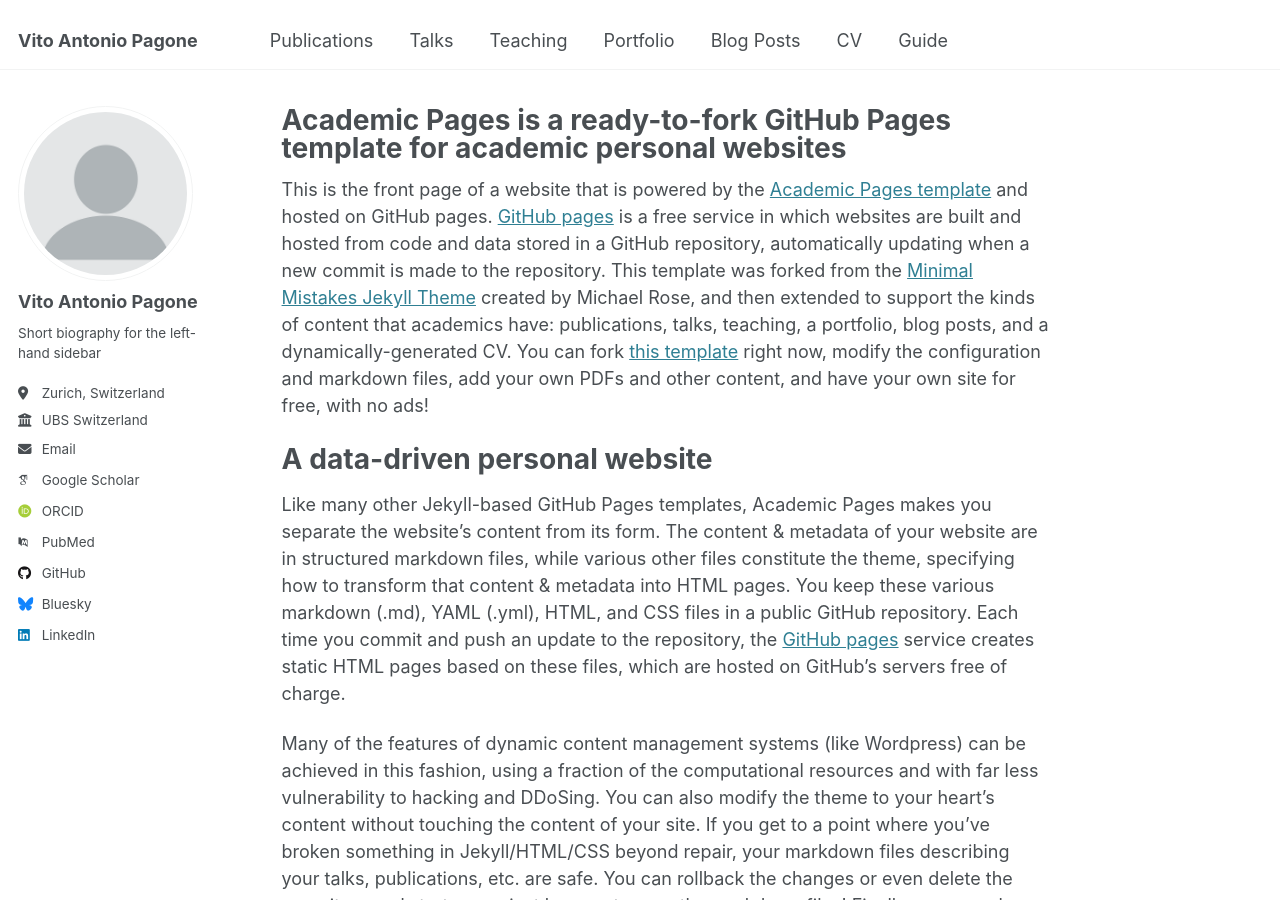
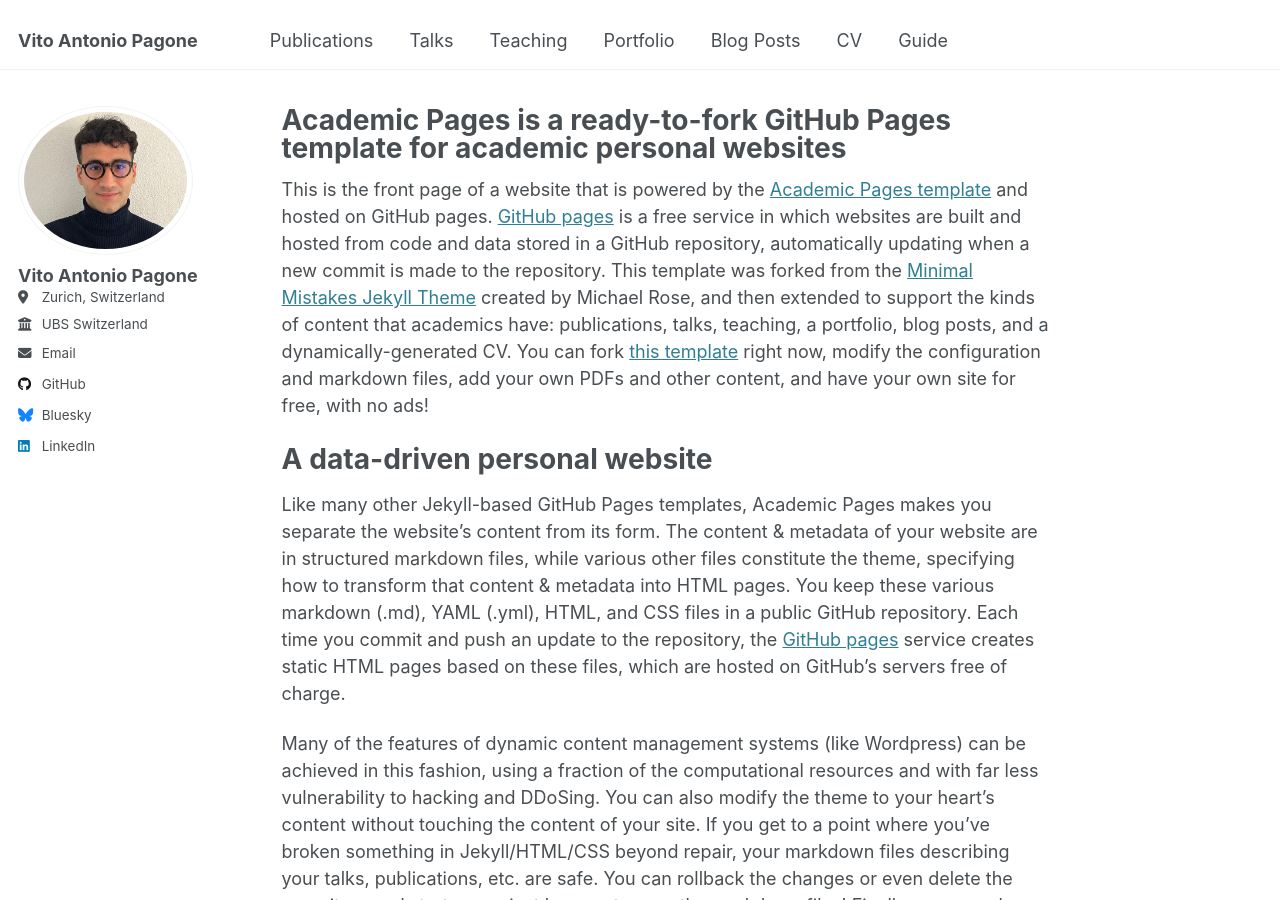
Before and after one commit to VitoAntonioPagone/vitoantoniopagone.github.io, a Jekyll site: the page built from _pages/about.md, in a window 1280 px wide and 900 px high. Built offline with Jekyll 4.4.1, drawn with Linux system fonts in a browser that asks for light colours; some web fonts are replaced; some of the changed lines change nothing that is shown.

Commit message:
Adding photo

```diff
--- a/_config.yml
+++ b/_config.yml
@@ -22,10 +22,10 @@
 #               Additional customization can be done by editing /_includes/author-profile.html
 author:
   # Biographic information
-  avatar           : "profile.png"
+  avatar           : "Foto.png"
   name             : "Vito Antonio Pagone"
   pronouns         : # example: "she/her"
-  bio              : "Short biography for the left-hand sidebar"
+  bio              : #"Short biography for the left-hand sidebar"
   location         : "Zurich, Switzerland"
   employer         : "UBS Switzerland"
   uri              : # URL
@@ -33,11 +33,11 @@
 
   # Academic websites
   arxiv            : # URL - Update with the correct link to your profile
-  googlescholar    : "https://scholar.google.com/citations?user=PS_CX0AAAAAJ"
+  googlescholar    : # URL
   impactstory      : # URL
-  orcid            : "http://orcid.org/yourorcidurl"
+  orcid            : # URL
   semantic         : # URL
-  pubmed           : "https://www.ncbi.nlm.nih.gov/pubmed/?term=john+snow"
+  pubmed           : # URL
   researchgate     : # URL
   scopus           : # URL
 
@@ -59,7 +59,7 @@
   keybase          : # Username
   instagram        : # Username
   lastfm           : # Username
-  linkedin         : "https://www.linkedin.com/in/vitoantoniopagone/"
+  linkedin         : "vitoantoniopagone"
   mastodon         : # URL
   medium           : # URL
   pinterest        : # Username
```
Also changed, not shown: images/Foto.png (added).
